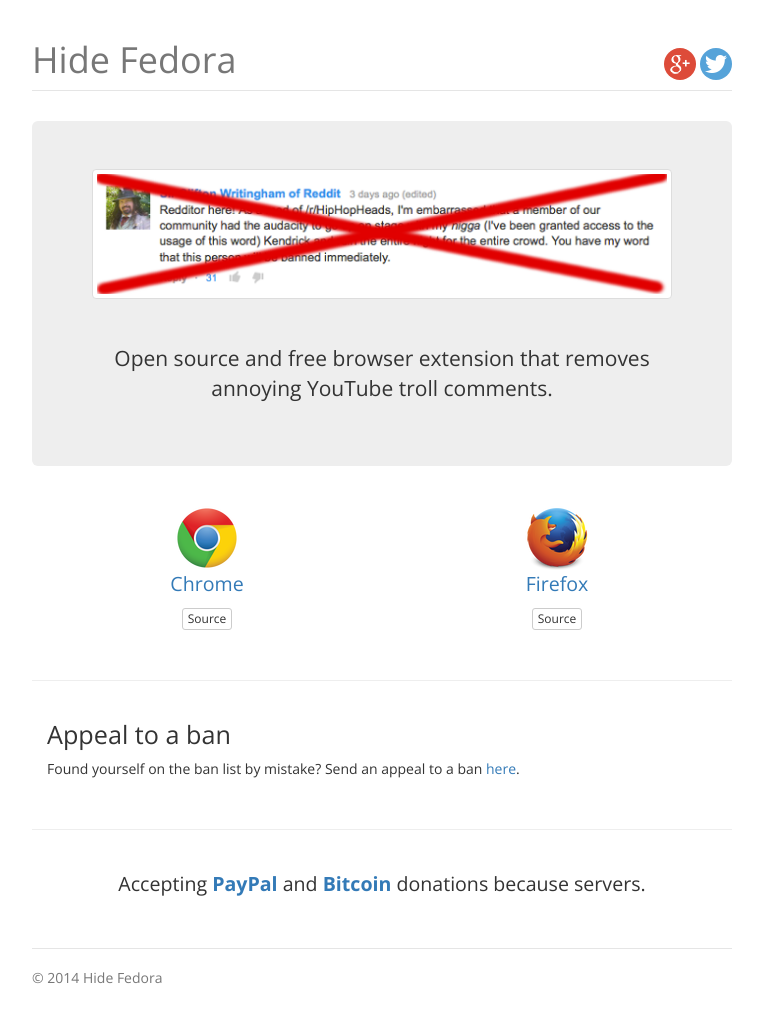
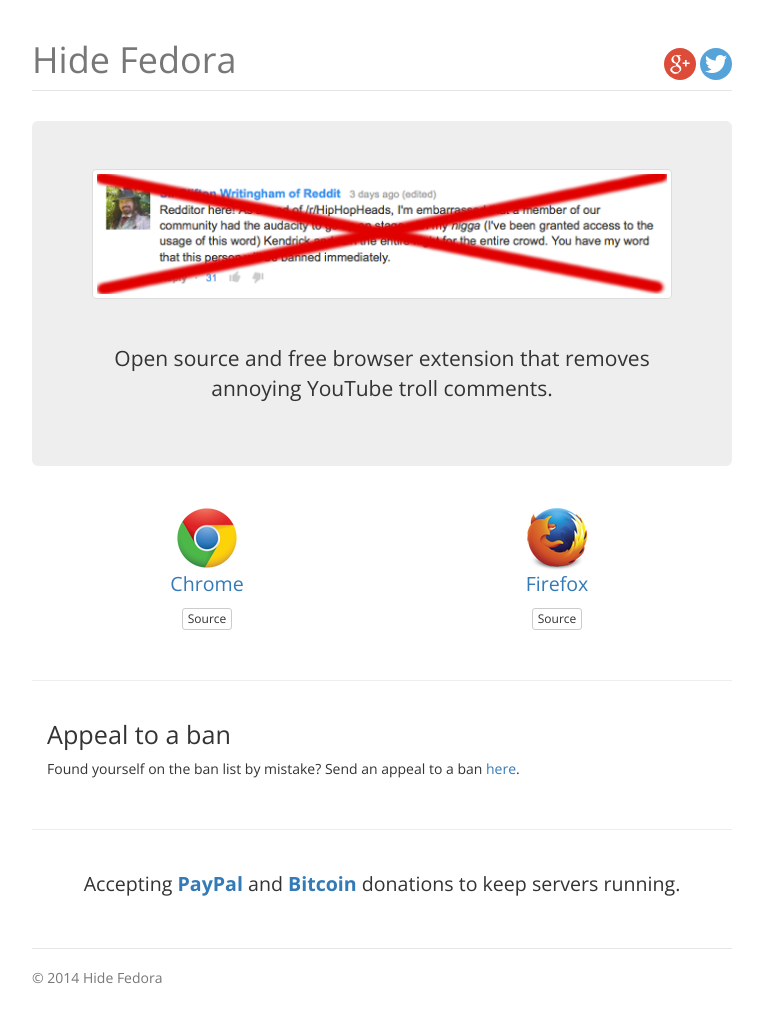
Before and after one commit to hadalin/hidefedora, a Jekyll site: the page built from index.html, in a window 1280 px wide. Shown: the whole page, without its empty margins (258-1021 px from the left). Built offline with Jekyll 4.4.1, drawn with Linux system fonts in a browser that asks for light colours; nearby versions of some CDN libraries.

Commit message:
Changing the final donation sentence

```diff
--- a/index.html
+++ b/index.html
@@ -43,6 +43,6 @@
 
       <div class="row section">
         <div class="col-xs-12 col-center">
-          <p class="donations">Accepting <strong><a href="https://www.paypal.com/cgi-bin/webscr?cmd=_s-xclick&amp;hosted_button_id=X8G9LLWRP36ZJ" target="_blank">PayPal</a></strong> and <strong><a href="https://blockchain.info/address/1BJfBK8LW8L2PcxQerorc61JGoUdguqxrG" target="_blank">Bitcoin</a></strong> donations because servers.</p>
+          <p class="donations">Accepting <strong><a href="https://www.paypal.com/cgi-bin/webscr?cmd=_s-xclick&amp;hosted_button_id=X8G9LLWRP36ZJ" target="_blank">PayPal</a></strong> and <strong><a href="https://blockchain.info/address/1BJfBK8LW8L2PcxQerorc61JGoUdguqxrG" target="_blank">Bitcoin</a></strong> donations to keep servers running.</p>
         </div>
       </div>
```
